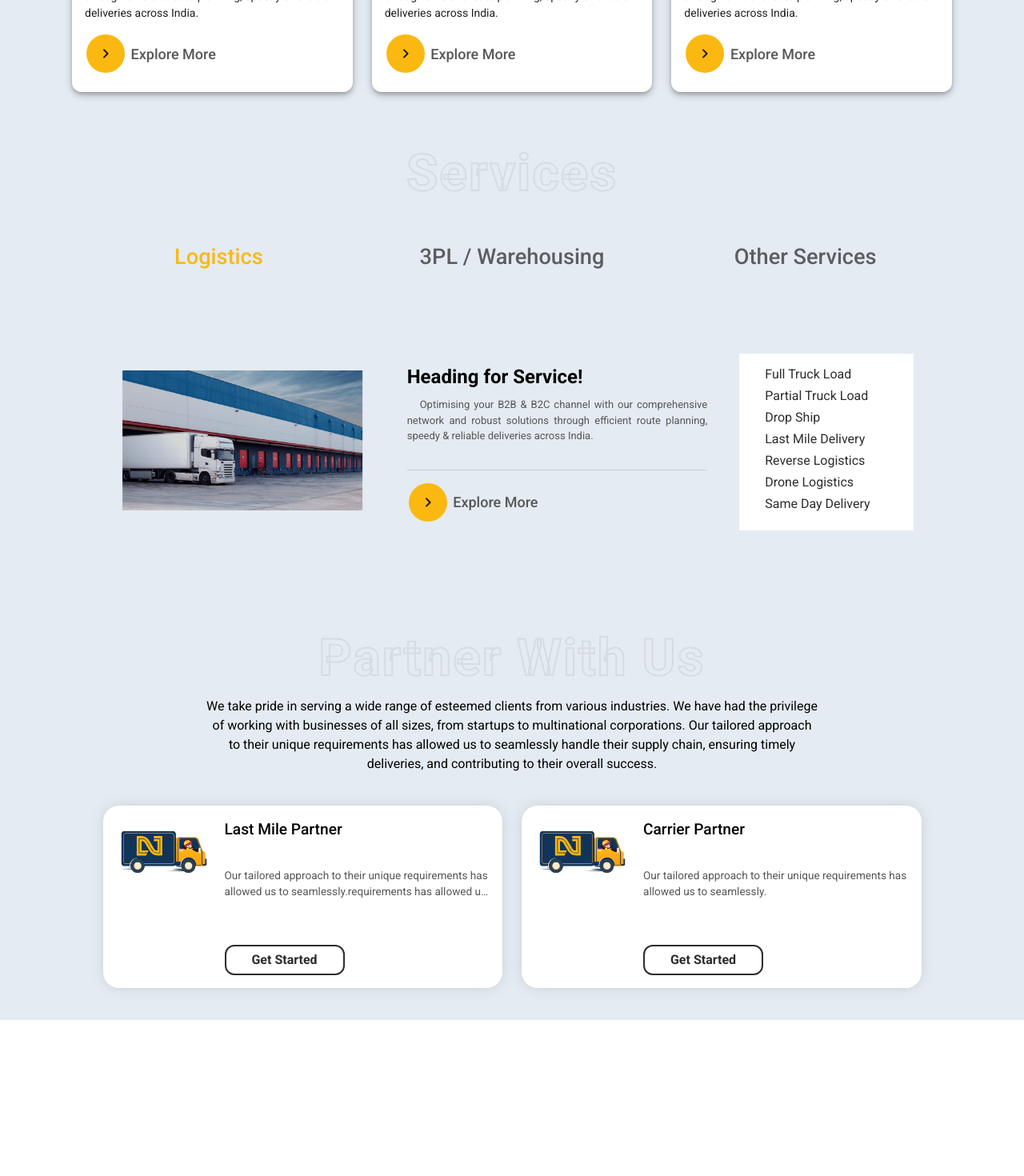
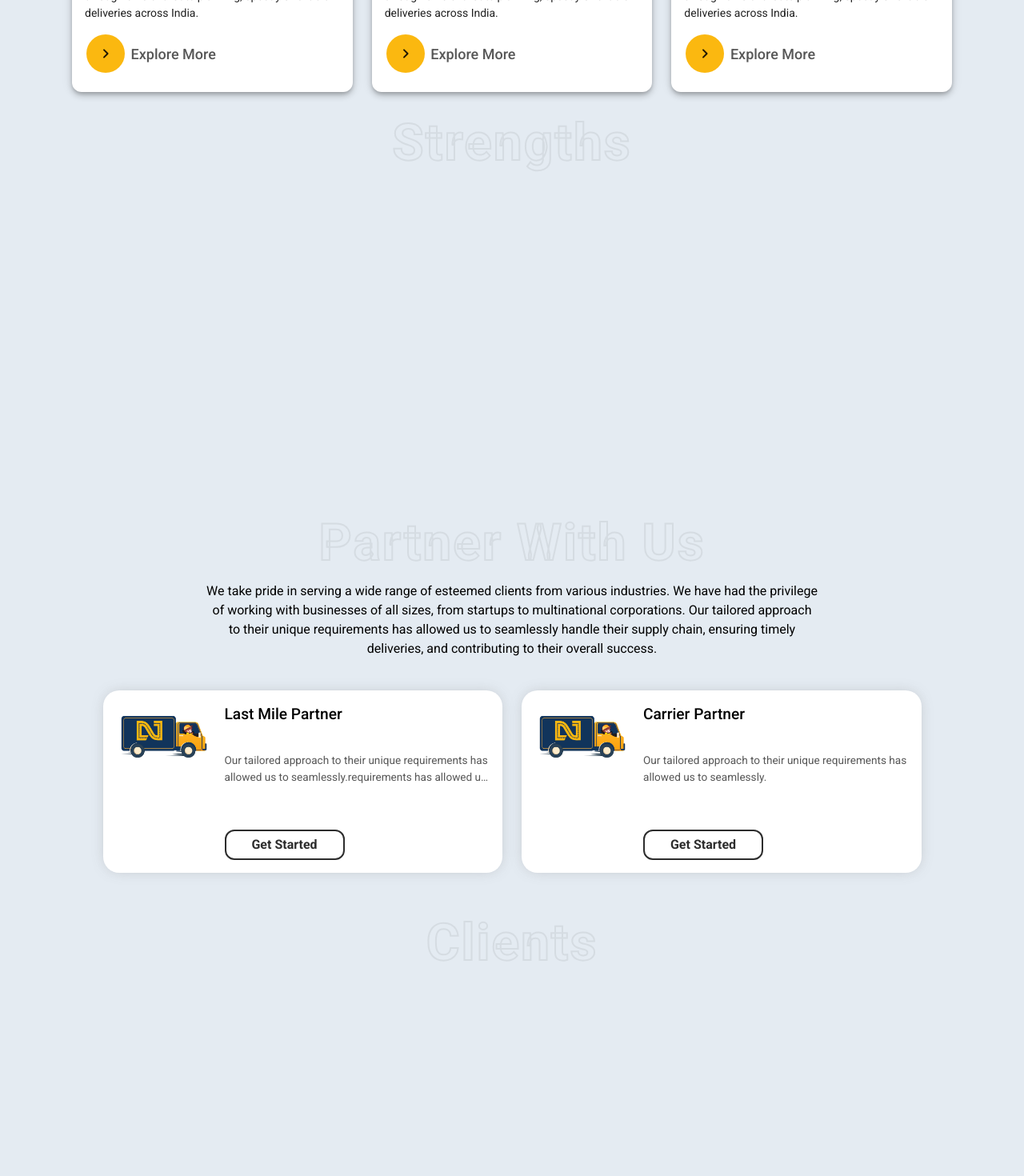
Before and after one commit to thakuramit962/eternity-forwarder, a React (Create React App) app: page / in a window 1280 px wide. Shown: the part 1100-2570 px from the top of the page at 80% size. Built offline with nearby package versions, Linux system fonts and the light colour scheme.

Commit message:
landing page layout structure

```diff
--- /dev/null
+++ b/src/page/home/clients.tsx
@@ -0,0 +1,29 @@
+import React from 'react'
+import {Box, Button, Typography, useTheme} from "@mui/material"
+import lastMile from '../../assets/images/home/ship-with-us.png'
+import carrierPartner from '../../assets/images/home/for-business.png'
+
+
+export default function Clients() {
+
+    const theme = useTheme()
+
+    return (
+        <Box sx={{
+            minHeight: 'min(80vh, 500px)',
+        }}>
+            <Box sx={{
+                maxWidth: '1100px',
+                mx: 'auto',
+                '& .des': {
+                    maxWidth: '767px',
+                    mx: 'auto',
+                    textAlign: 'center',
+                },
+            }}>
+                <Typography className={'heading'}>Clients</Typography>
+
+            </Box>
+        </Box>
+    )
+}
--- a/src/page/home/home.tsx
+++ b/src/page/home/home.tsx
@@ -21,6 +21,8 @@ import Hero from "./hero";
 import ServicesSection from "./services-section";
 import PartnerWithUsSection from "./partner-with-us-section";
 import ServiceOption2 from "./service-option-2";
+import Strengths from "./strengths";
+import Clients from "./clients";
 
 
 export default function Home() {
@@ -34,8 +36,10 @@ export default function Home() {
         <NewPageContainer>
             <Hero/>
             <ServiceOption2/>
+            <Strengths/>
+            <PartnerWithUsSection/>
+            <Clients/>
             <ServicesSection/>
-            <PartnerWithUsSection/>
         </NewPageContainer>
     )
 }
--- /dev/null
+++ b/src/page/home/strengths.tsx
@@ -0,0 +1,29 @@
+import React from 'react'
+import {Box, Button, Typography, useTheme} from "@mui/material"
+import lastMile from '../../assets/images/home/ship-with-us.png'
+import carrierPartner from '../../assets/images/home/for-business.png'
+
+
+export default function Strengths() {
+
+    const theme = useTheme()
+
+    return (
+        <Box sx={{
+            minHeight: 'min(80vh, 500px)',
+        }}>
+            <Box sx={{
+                maxWidth: '1100px',
+                mx: 'auto',
+                '& .des': {
+                    maxWidth: '767px',
+                    mx: 'auto',
+                    textAlign: 'center',
+                },
+            }}>
+                <Typography className={'heading'}>Strengths</Typography>
+
+            </Box>
+        </Box>
+    )
+}
```
